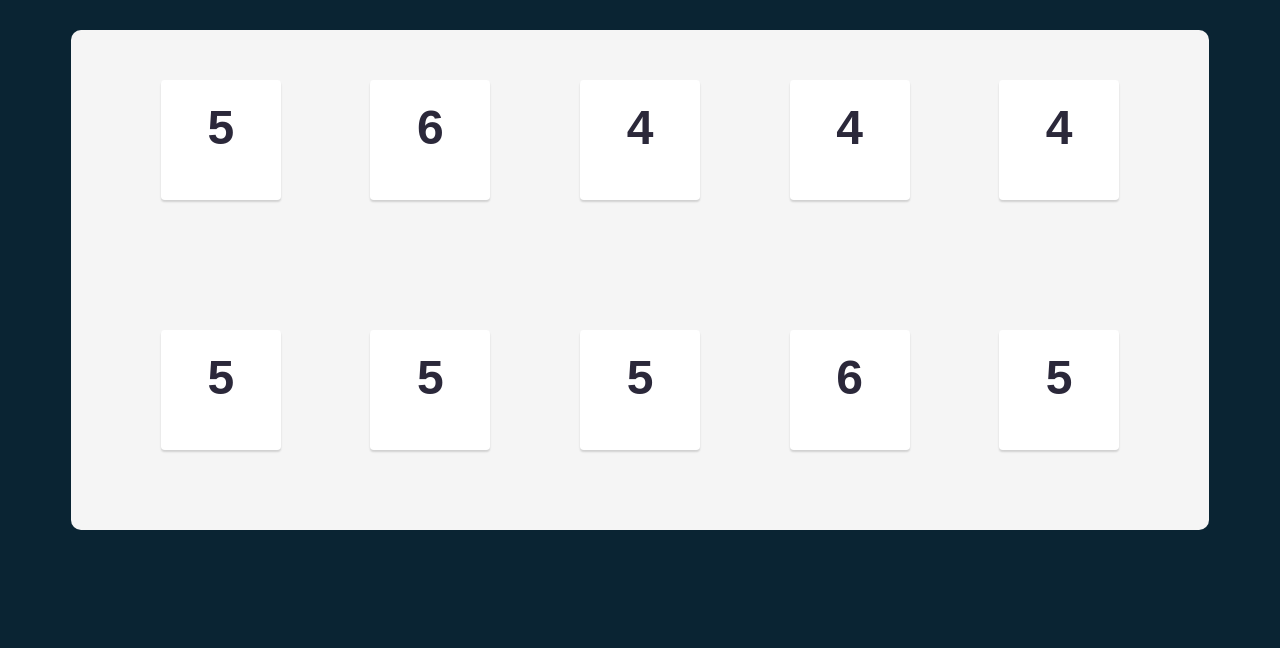
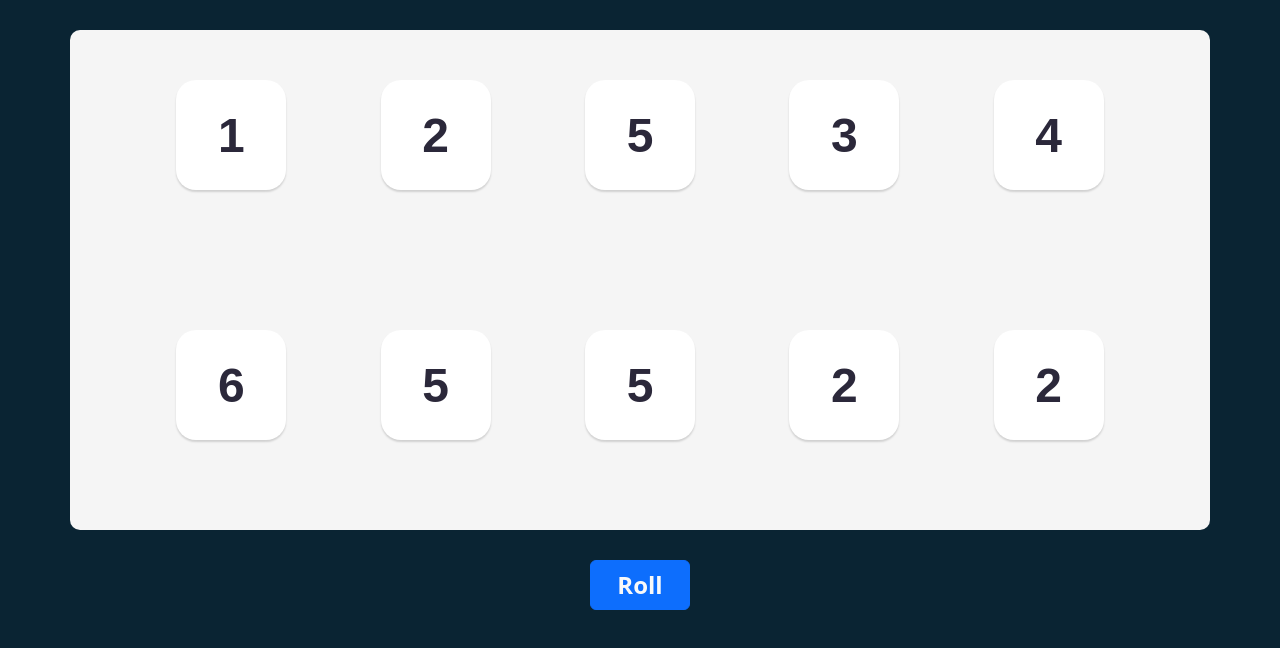
Before and after one commit to MariamAtef226/tenzies, a React (Vite) app: page / in a window 1280 px wide. Shown: the top 648 px of the page. Built offline with nearby package versions, Linux system fonts and the light colour scheme.

Commit message:
finished part 1 of the game

```diff
--- a/src/App.css
+++ b/src/App.css
@@ -1,5 +1,5 @@
 body {
-  background-color: #0a2433;
+  background-color: #0a2433 !important;
 }
 
 
@@ -19,14 +19,14 @@ body {
 .die {
   background: #ffffff;
   box-shadow: 0px 2px 2px rgba(0, 0, 0, 0.15);
-  border-radius: 3.81277px;
+  border-radius: 20px;
   font-style: normal;
   font-weight: 700;
   font-size: 3rem;
   color: #2b283a;
   padding: 20px;
-  width: 80px;
-  height: 80px;
+  width: 110px;
+  height: 110px;
   text-align: center;
   margin: 50px auto;
   font-family: "Karla", sans-serif;
@@ -40,11 +40,22 @@ body {
     font-size: 2rem;
     color: #2b283a;
     padding: 20px;
-    width: 40px;
-    height: 40px;
+    width: 80px;
+    height: 80px;
     text-align: center;
     margin: 9px auto;
     font-family: "Karla", sans-serif;
   }
 
 }
+
+.btn{
+  font-size: 1.5rem !important;
+  font-weight: bold !important;
+  width:100px;
+
+}
+
+.held{
+  background-color: aquamarine;
+}
--- a/src/App.jsx
+++ b/src/App.jsx
@@ -1,29 +1,46 @@
-import './App.css'
-import Die from './components/Die'
-import {useState, useEffect} from 'react'
+import "./App.css";
+import Die from "./components/Die";
+import { useState, useEffect } from "react";
 
 function App() {
-    let [values,setValues] = useState([]);
+  let [values, setValues] = useState(()=>{
+    let temp = [];
+    for (let i = 0; i < 10; i++)
+      temp.push({value: Math.round(Math.random(0, 1) * 5 + 1), isHeld:false});
+    return temp
+  });
 
-    useEffect(()=>{
-      let temp = [];
-      for (let i=0; i<10;i++)
-        temp.push(Math.round(Math.random(0,1)*5 +1))
-      setValues(temp);
-      console.log(values)
-    },[]);
+function roll(){
+  let temp = [];
+  for (let i = 0; i < 10; i++){
+    if (!values[i].isHeld)
+      temp.push({value:Math.round(Math.random(0, 1) * 5 + 1), isHeld:false});
+    else
+      temp.push(values[i])
+  setValues(temp);
+}
+}
+
+function toggle(index){
+  setValues((prev)=>prev.map((v,i)=>{ return index == i ? {...v, isHeld:!v.isHeld}: {...v} }));
+
+}
 
 
   return (
     <>
-     <main className='container'>
-      {values.map(v=>{
-        return <Die value={v} />
-      })}
+      <main className='text-center'>
+        <div className="container">
+          {values.map((v, index) => {
+            return <Die value={v.value} index={index} key={index} clickHandler={toggle}  held={v.isHeld}/>;
+          })}
+        </div>
+        <button onClick={roll} className="btn-primary btn text-light">Roll</button>
 
-     </main>
+      </main>
     </>
-  )
+  );
+
 }
 
-export default App
+export default App;
--- a/src/components/Die.jsx
+++ b/src/components/Die.jsx
@@ -1,7 +1,7 @@
 export default function Die(props){
-
+    let bgcolor = props.held? '#59e390':'white';
 
     return (
-        <div className='die '>{props.value}</div>
+        <div className='die' style={{backgroundColor:bgcolor}} onClick={()=>props.clickHandler(props.index)}>{props.value}</div>
     )
 }
--- a/src/main.jsx
+++ b/src/main.jsx
@@ -1,6 +1,7 @@
 import React from 'react'
 import ReactDOM from 'react-dom/client'
 import App from './App.jsx'
+import 'bootstrap/dist/css/bootstrap.css';
 
 ReactDOM.createRoot(document.getElementById('root')).render(
   <React.StrictMode>
```
